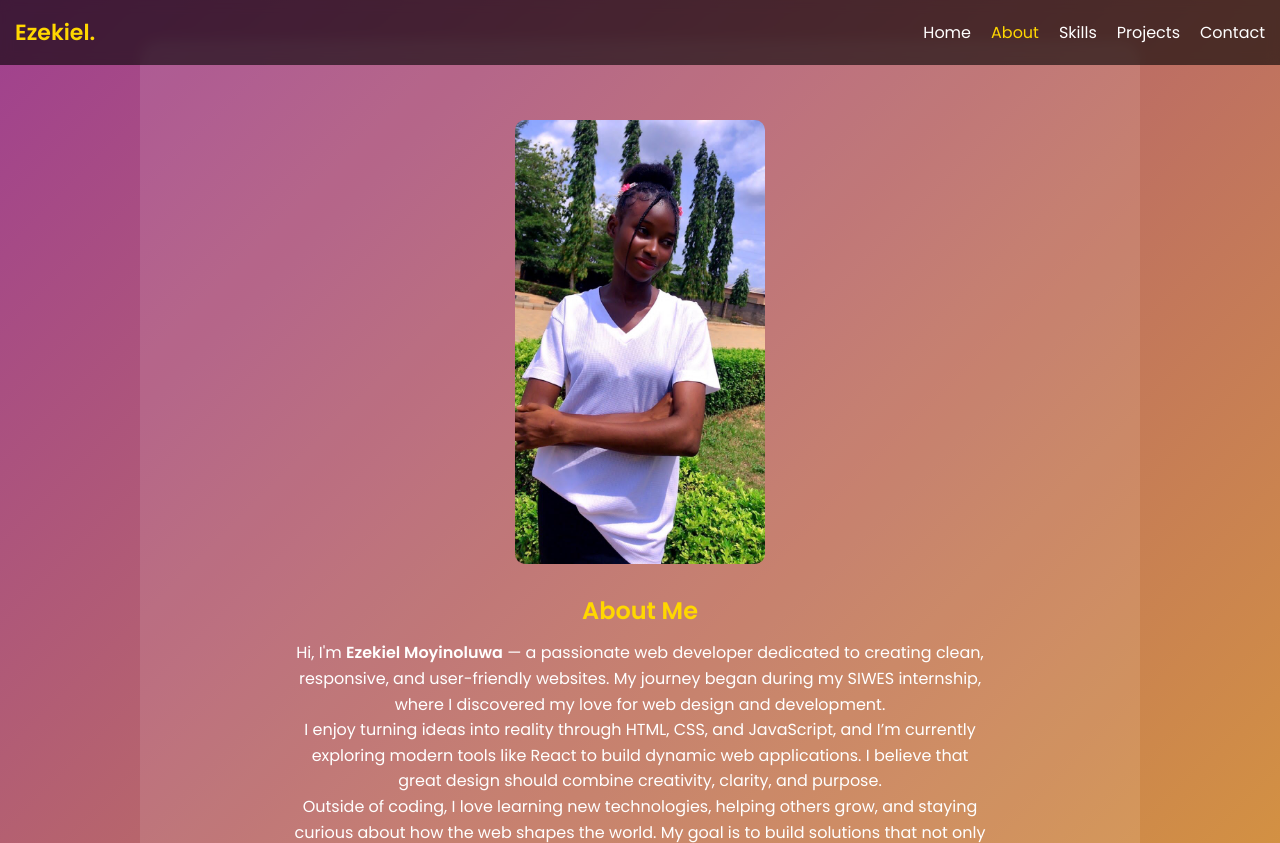
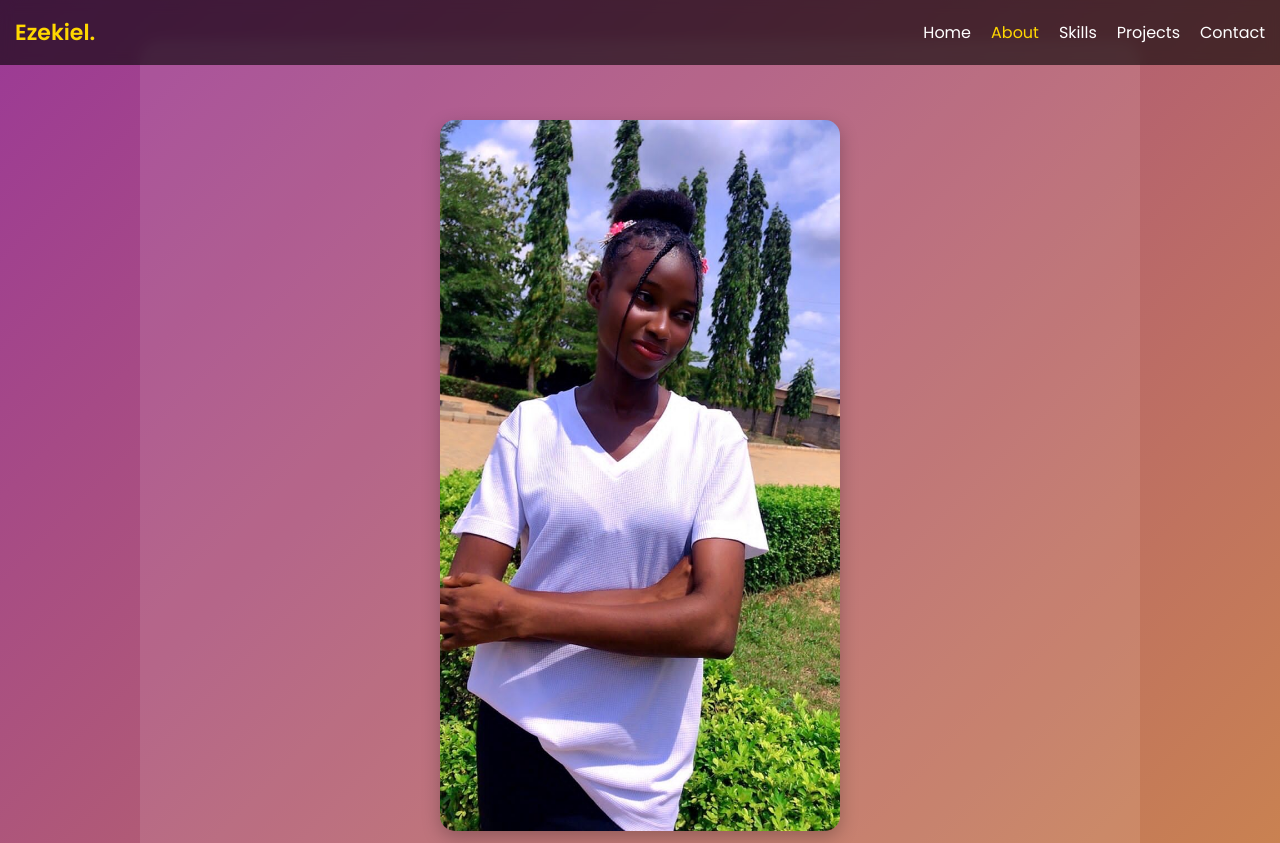
Before and after one commit to Moyin-max/Portfolio, a plain HTML site: page about.html in a window 1280 px wide. Shown: the top 843 px of the page. Drawn offline with Linux system fonts and the light colour scheme.

```diff
--- a/style.css
+++ b/style.css
@@ -366,3 +366,71 @@
     width: 100%;
   }
 }
+/* =========================================
+   RESPONSIVE IMAGES
+========================================= */
+
+/* General image styling */
+img {
+  max-width: 100%;
+  height: auto;
+  border-radius: 12px;
+  display: block;
+  margin: 0 auto 20px;
+  object-fit: cover;
+  box-shadow: 0 6px 18px rgba(0, 0, 0, 0.25);
+  transition: transform 0.4s ease, box-shadow 0.4s ease;
+}
+
+/* Add smooth hover effect */
+img:hover {
+  transform: scale(1.03);
+  box-shadow: 0 8px 25px rgba(255, 215, 0, 0.4);
+}
+
+/* Section-specific images */
+.hero img {
+  width: 200px;
+  height: auto;
+  border-radius: 50%;
+  box-shadow: 0 8px 25px rgba(255, 215, 0, 0.4);
+}
+
+.about img,
+.skills img,
+.projects img,
+.contact img {
+  width: 100%;
+  max-width: 300px;
+  height: auto;
+  border-radius: 15px;
+  object-fit: contain;
+}
+
+/* Make layout responsive */
+@media (max-width: 768px) {
+  img {
+    max-width: 90%;
+  }
+
+  .hero img {
+    width: 150px;
+  }
+
+  .about img,
+  .skills img,
+  .projects img,
+  .contact img {
+    max-width: 250px;
+  }
+}
+
+/* For very large screens */
+@media (min-width: 1200px) {
+  .about img,
+  .skills img,
+  .projects img,
+  .contact img {
+    max-width: 400px;
+  }
+}
```
